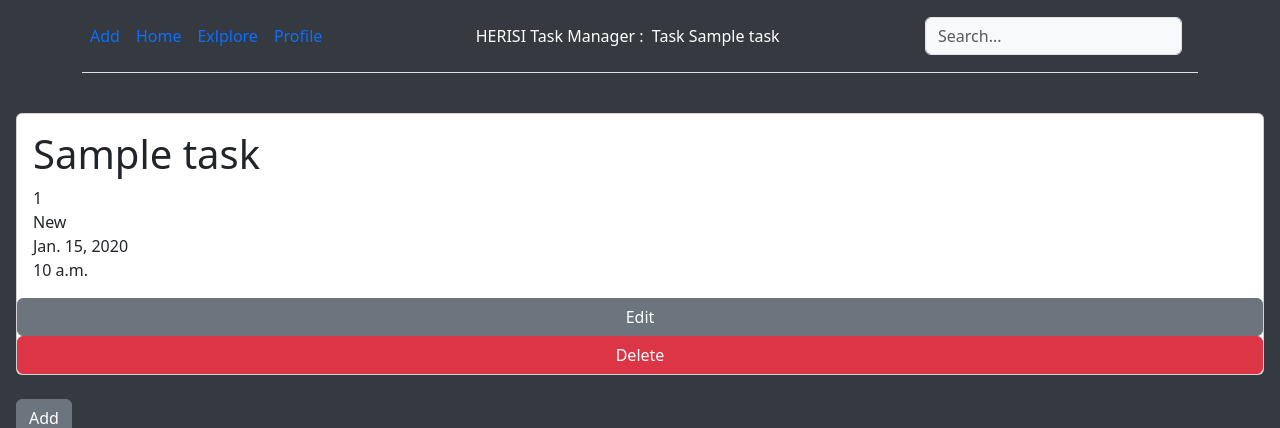
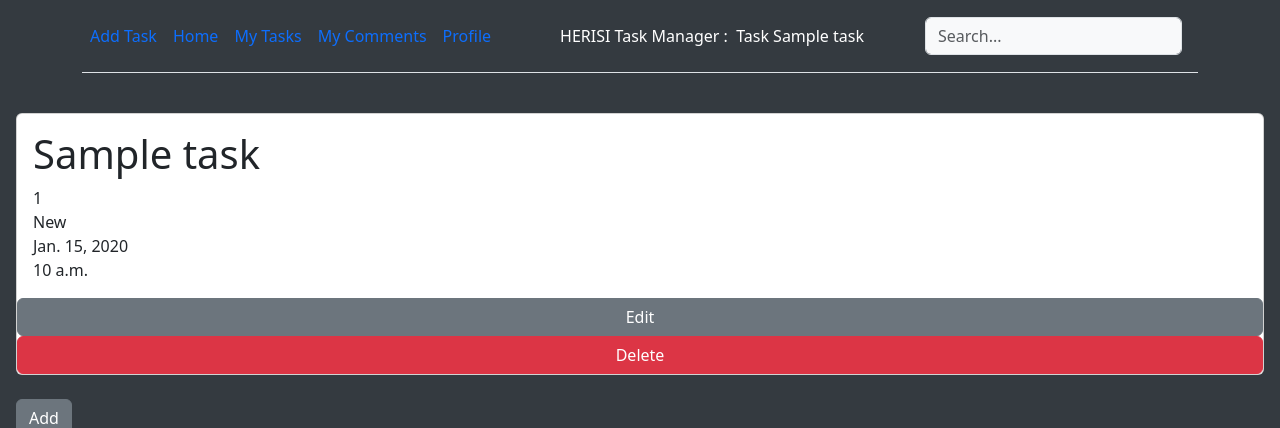
Before and after one commit to sadrayavar/djangoTemplate-taskManger, a Django app: page /1/ in a window 1280 px wide. Shown: the top 428 px of the page. Run offline with Django 4.2, Linux system fonts and the light colour scheme; a user stored in the database is signed in; tables that the repository leaves empty hold one stand-in row (values such as "Sample post"); some libraries are stand-ins or nearby versions.

Commit message:
add: my comments page edit: changed home and explore page names

```diff
--- a/task/urls.py
+++ b/task/urls.py
@@ -2,8 +2,8 @@ from django.urls import path, include
 from . import views
 
 urlpatterns = [
-    path("", views.explore, name="explorePage"),
-    path("myTasks/", views.home, name="homePage"),
+    path("", views.explore, name="homePage"),
+    path("myTasks/", views.home, name="myTasksPage"),
     #
     path("<int:taskId>/", include("comment.urls")),
     #
--- a/task/views.py
+++ b/task/views.py
@@ -18,7 +18,7 @@ def addTask(request):
             task = form.save(commit=False)
             task.user = request.user
             task.save()
-            return redirect("explorePage")
+            return redirect("homePage")
     else:
         form = TaskForm()
 
@@ -69,7 +69,7 @@ def deleteTask(request, taskId):
     task = Task.objects.get(id=taskId)
     if task.user == request.user:
         task.delete()
-        return redirect("explorePage")
+        return redirect("homePage")
 
     else:
         return HttpResponseForbidden()
--- a/taskManager/constant.py
+++ b/taskManager/constant.py
@@ -1,7 +1,8 @@
 tabs = [
-    {"text": "Add", "link": "addTaskPage", "class": ""},
+    {"text": "Add Task", "link": "addTaskPage", "class": ""},
     {"text": "Home", "link": "homePage", "class": ""},
-    {"text": "Exlplore", "link": "explorePage", "class": ""},
+    {"text": "My Tasks", "link": "myTasksPage", "class": ""},
+    {"text": "My Comments", "link": "myCommentsPage", "class": ""},
     {"text": "Profile", "link": "profilePage", "class": ""},
 ]
 
@@ -24,6 +25,7 @@ profileTitles = {
 commentTitles = {
     "add": "Add Comment",
     "edit": "Edit Comment",
+    "my": "My Comment",
 }
 
 reservedWords = [
--- a/taskManager/urls.py
+++ b/taskManager/urls.py
@@ -1,8 +1,10 @@
 from django.contrib import admin
 from django.urls import path, include
+from comment.views import myComments
 
 urlpatterns = [
     path("admin/", admin.site.urls),
     path("", include("task.urls")),
     path("account/", include("user.urls")),
+    path("comments/", myComments, name="myCommentsPage"),
 ]
--- a/templates/Basic/header.html
+++ b/templates/Basic/header.html
@@ -8,7 +8,7 @@
       {% endfor %}
     </ul>
     <div>
-      <a class="navbar-brand me-auto" href="{% url 'explorePage' %}">{{ logo }}</a>
+      <a class="navbar-brand me-auto" href="{% url 'homePage' %}">{{ logo }}</a>
       {% if not title == "" %}<div class="d-inline">:&nbsp; {{ title }}</div>{% endif %}
     </div>
     <form class="col-12 col-lg-auto mb-3 mb-lg-0 me-lg-3" role="search">
--- a/templates/Comment/commentList.html
+++ b/templates/Comment/commentList.html
@@ -2,9 +2,9 @@
     <div>
         <p>{{ comment.text }}</p>
         {% if user == comment.user %}
-            <a href="{% url "editCommentPage" task.id comment.id %}"
+            <a href="{% url "editCommentPage" comment.task.id comment.id %}"
                class="btn btn-secondary">Edit</a>
-            <a href="{% url "deleteCommentPage" task.id comment.id %}"
+            <a href="{% url "deleteCommentPage" comment.task.id comment.id %}"
                class="btn btn-danger">Delete</a>
         {% endif %}
     </div>
--- a/user/urls.py
+++ b/user/urls.py
@@ -16,7 +16,7 @@ urlpatterns = [
     ),
     path(
         "logout/",
-        authView.LogoutView.as_view(next_page="explorePage"),
+        authView.LogoutView.as_view(next_page="homePage"),
         name="logoutUser",
     ),
     path("register/", views.registerUser, name="registerUser"),
--- a/user/views.py
+++ b/user/views.py
@@ -14,14 +14,14 @@ def account(request):
 
 def registerUser(request):
     if request.user.is_authenticated:
-        return redirect("explorePage")
+        return redirect("homePage")
 
     if request.method == "POST":
         form = UserCreationForm(request.POST)
         if form.is_valid():
             user = form.save()
             login(request, user)
-            return redirect("explorePage")
+            return redirect("homePage")
     else:
         form = UserCreationForm()
         header = {"tabs": tabs, "title": profileTitles["register"], "logo": logo}
```
Also changed, not shown: comment/views.py (+10 -0 lines), templates/Comment/myComments.html (added, +10 -0 lines).
